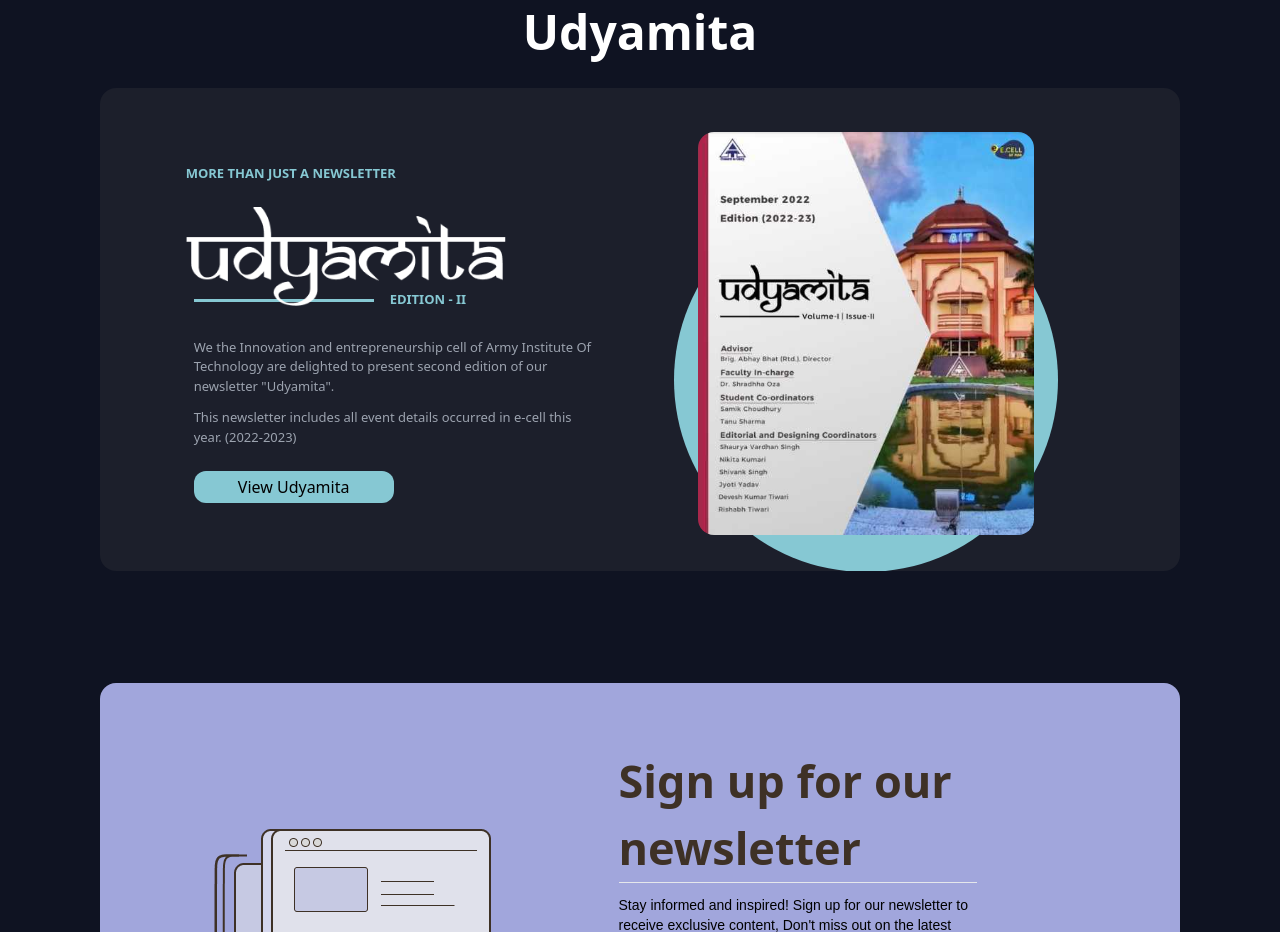
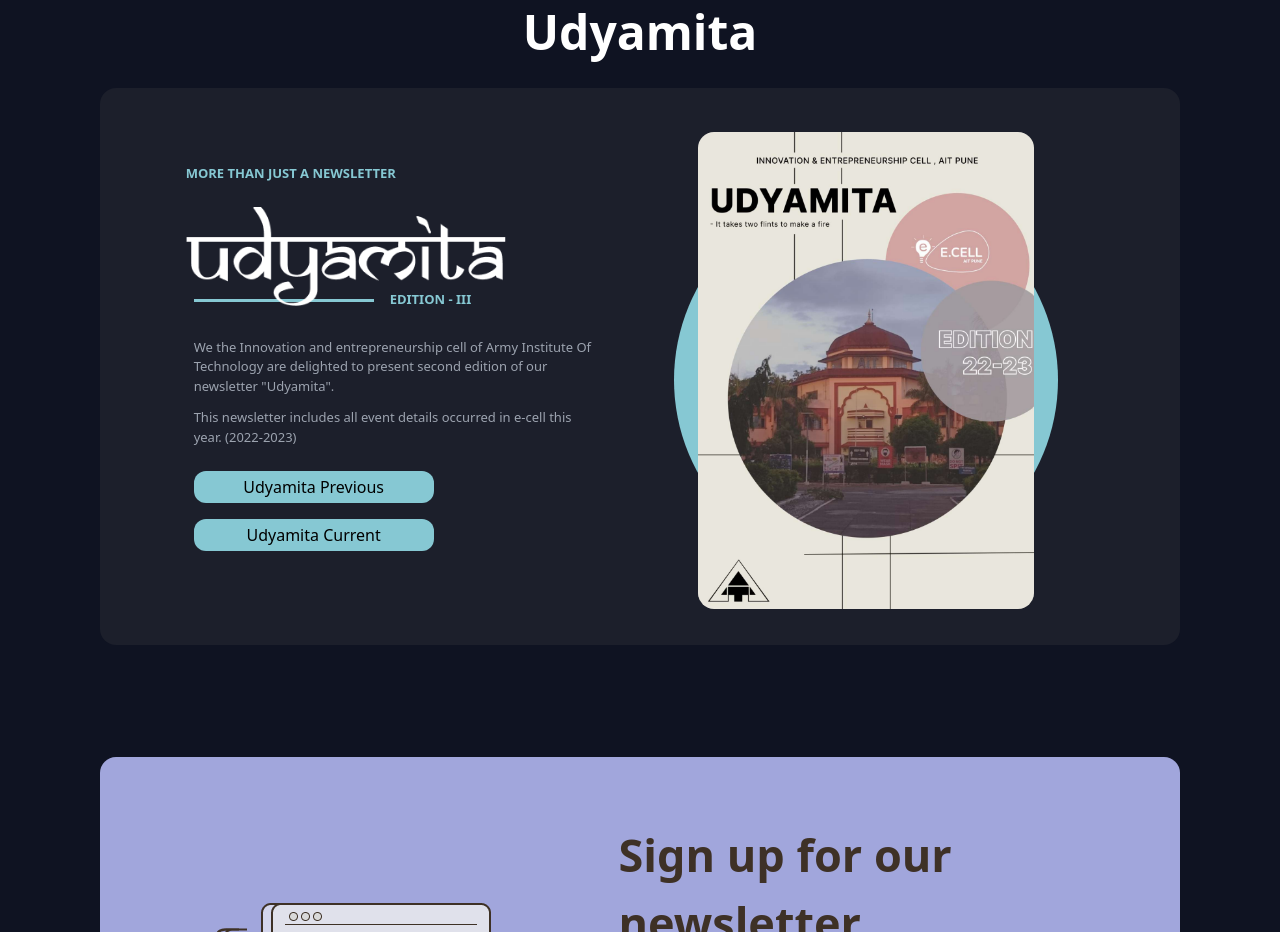
Before and after one commit to I-E-Cell/Vite-Ecell, a React (Vite) app: page / in a window 1280 px wide. Shown: the part 1500-2432 px from the top of the page. Built offline with nearby package versions, Linux system fonts and the light colour scheme.

Commit message:
added udyamitaIII

```diff
--- a/src/Components/Udyamita.jsx
+++ b/src/Components/Udyamita.jsx
@@ -3,7 +3,9 @@ import cover from '../assets/udyamita/cover.png'
 import name from '../assets/udyamita/name.png'
 
 import udaymita2 from '../assets/udyamita/udaymita2.0.pdf'
-import udyamita2cover from '../assets/udyamita/udyamita2cover1.jpg'
+import udaymita3 from '../assets/udyamita/udaymita.pdf'
+
+import udyamita2cover from '../assets/udyamita/udyamita3.png'
 
 const Udyamita = () => {
   return (
@@ -15,12 +17,14 @@ const Udyamita = () => {
           <img className='w-[20em] mx-auto md:mx-0 z-10  top-6 md:top-1 lg:top-6 relative' src={name} alt="" />
           <div className='flex relative top-2 md:top-0 lg:top-2 mx-auto w-[100%] left-6  md:left-2 gap-4 items-center'>
             <hr className='h-[3px] relative  border-none w-[45%] bg-[#86C8D3]' />
-            <h1 className='text-[13px] font-semibold text-[#86C8D3]'>EDITION - II </h1>
+            <h1 className='text-[13px] font-semibold text-[#86C8D3]'>EDITION - III </h1>
 
           </div>
           <h1 className='  md:max-w-[31em] md:left-2 top-9 md:top-3 lg:top-9 relative font-thin text-gray-400 text-[13px]'>We the Innovation and entrepreneurship cell of Army Institute Of Technology are delighted to present second edition of our newsletter "Udyamita". </h1>
           <h1 className=' md:max-w-[31em] md:left-2 top-12 md:top-5 lg:top-12 relative font-thin text-gray-400 text-[13px]'>This newsletter includes all event details occurred in e-cell this year. (2022-2023) </h1>
-          <a target='_blank' href={udaymita2}><button className='w-[50%] mt-7 md:mt-1 lg:mt-10 bg-[#86C8D3] text-black border-none hover:scale-105 duration-200 h-8 text-sm lg:text-base top-8 left-2 relative rounded-xl mx-auto pt'>View Udyamita</button></a>
+          <a target='_blank' href={udaymita2}><button className='w-[70%] md:w-[60%] mt-7 md:mt-1 lg:mt-10 bg-[#86C8D3] text-black border-none hover:scale-105 duration-200 h-8 text-sm lg:text-base top-8 left-2 relative rounded-xl mx-auto pt'>Udyamita Previous</button></a>
+          <a target='_blank' href={udaymita3}><button className='w-[70%] md:w-[60%] mt-4 md:mt-1 lg:mt-4 bg-[#86C8D3] text-black border-none hover:scale-105 duration-200 h-8 text-sm lg:text-base top-8 left-2 relative rounded-xl mx-auto pt'>Udyamita Current</button></a>
+
         </div>
         <div className='w-[84%] pb-10 relative top-10 md:top-4 lg:top-6 lg:10  mx-auto md:w-[40%] lg:w-[48%]'>
           <div className='relative flex justify-center mx-auto'>
@@ -28,7 +32,7 @@ const Udyamita = () => {
             <div className='absolute  top-[3.5em] z-0 w-[18em] h-[18em] lg:w-[24em] lg:h-[24em] rounded-full bg-[#86C8D3] '>
 
             </div>
-            <a className='z-10 relative' target='_blank' href={udaymita2}><img className='rounded-2xl w-[17em]  lg:w-[21em] hover:scale-95 duration-200' src={udyamita2cover} alt="" srcset="" /></a>
+            <a className='z-10 relative' target='_blank' href={udaymita3}><img className='rounded-2xl w-[17em]  lg:w-[21em] hover:scale-95 duration-200' src={udyamita2cover} alt="" srcset="" /></a>
 
           </div>
 
```
Also changed, not shown: src/assets/udyamita/Udyamita3.png (added), 1 other file (tests, documents, lock files or other folders).
